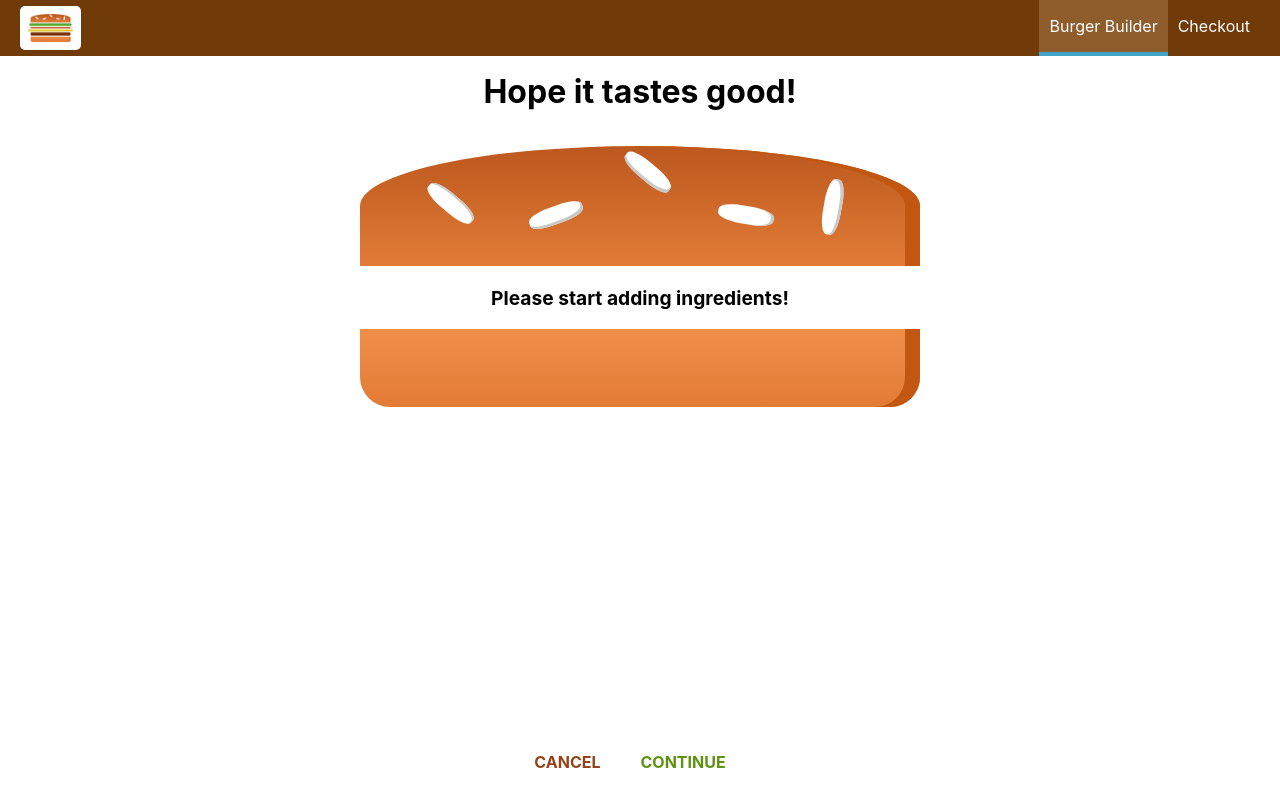
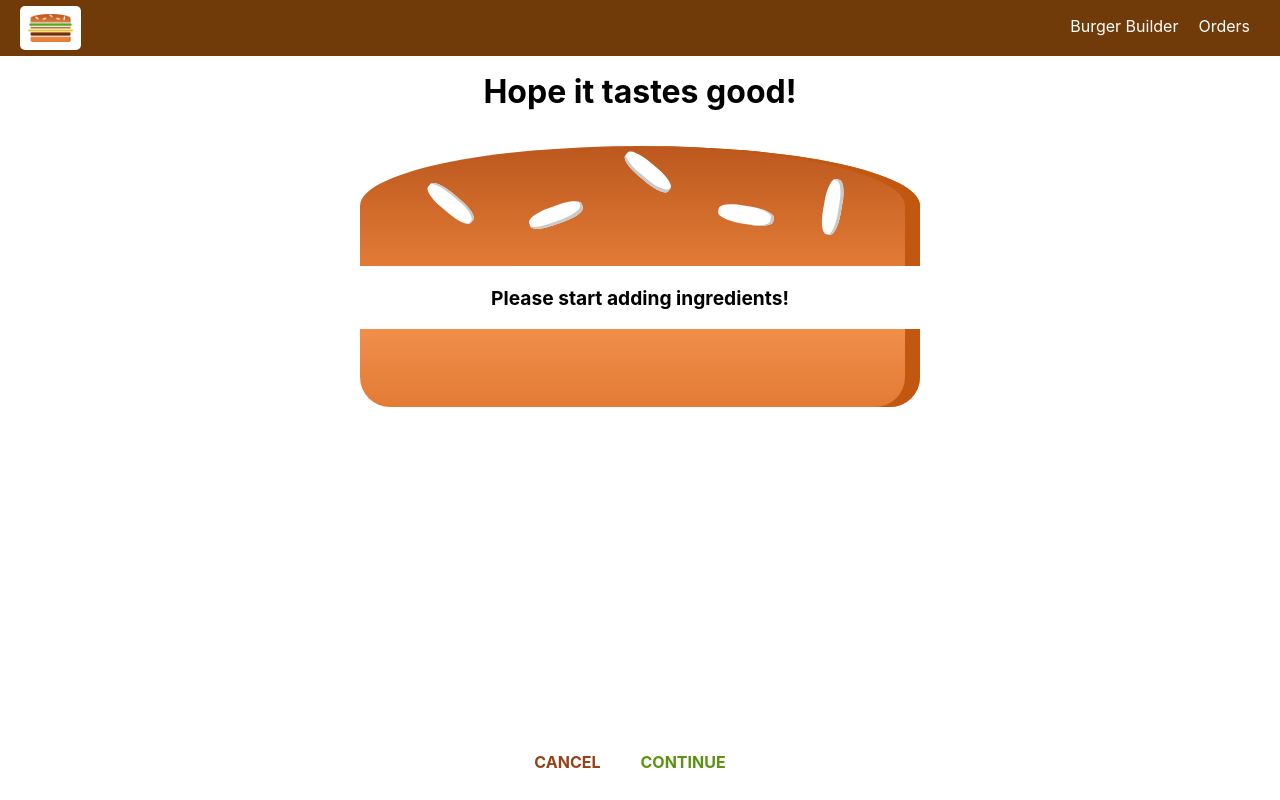
Before and after one commit to colm29/react-burger-linux, a React (Create React App) app: page /checkout in a window 1280 px wide. Built offline with nearby package versions, Linux system fonts and the light colour scheme.

Commit message:
Implement navigation links

```diff
--- a/src/components/Navigation/NavigationItems/NavigationItem/NavigationItem.js
+++ b/src/components/Navigation/NavigationItems/NavigationItem/NavigationItem.js
@@ -1,10 +1,11 @@
 import React from 'react';
+import { NavLink } from 'react-router-dom';
 
 import classes from './NavigationItem.module.css'
 
 const navigationItem = (props) => (
         <li className={classes.NavigationItem}>
-            <a href={props.link} className={props.active ? classes.active : null}>{props.children}</a>
+            <NavLink to={props.link} exact={props.exact} activeClassName={classes.active}>{props.children}</NavLink>
         </li>
 );
 
--- a/src/components/Navigation/NavigationItems/NavigationItems.js
+++ b/src/components/Navigation/NavigationItems/NavigationItems.js
@@ -5,8 +5,8 @@
 
 const navigationItems = () => (
     <ul className={classes.NavigationItems}>
-       <NavigationItem link="/" active>Burger Builder</NavigationItem>
-       <NavigationItem link="/">Checkout</NavigationItem>
+       <NavigationItem link="/" exact>Burger Builder</NavigationItem>
+       <NavigationItem link="/orders">Orders</NavigationItem>
     </ul>
 );
 
```
